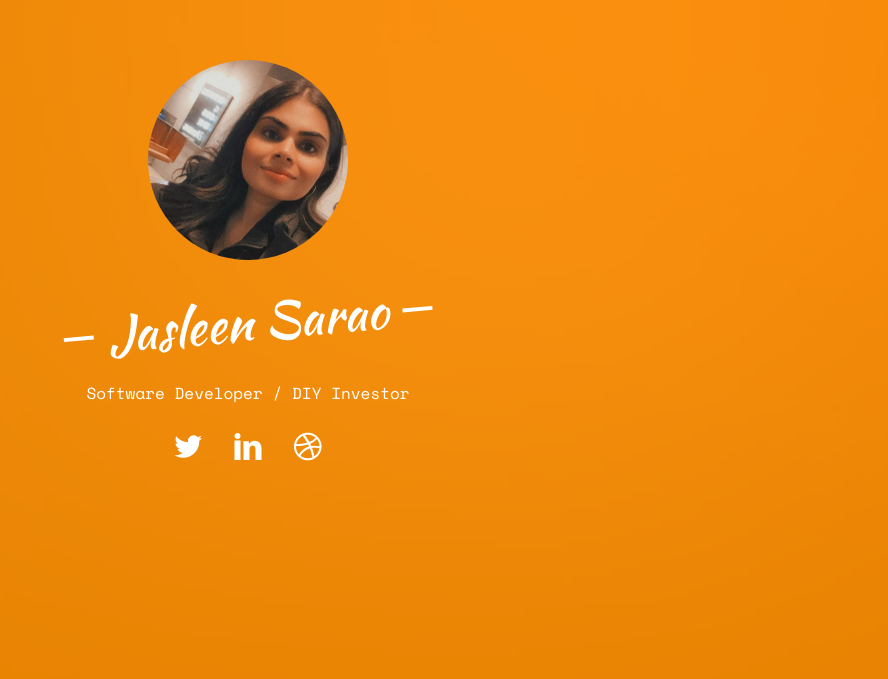
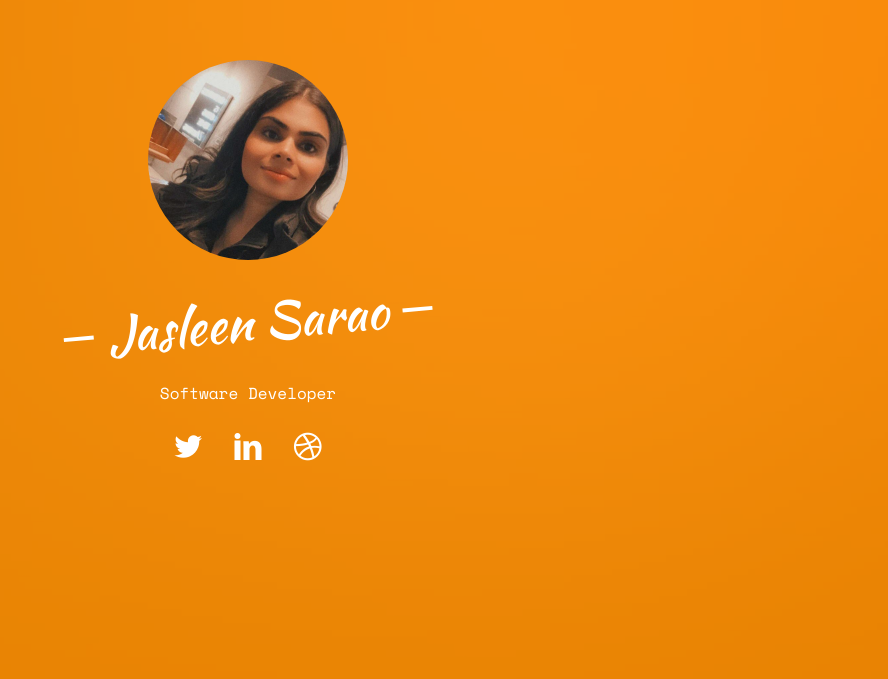
Before and after one commit to hsarao/hsarao.github.io, a plain HTML site: page index.html in a window 1280 px wide. Shown: the part 121-800 px from the top of the page, without its empty margins (392-1280 px from the left). Drawn offline with nearby package versions, Linux system fonts and the light colour scheme; some packages are replaced by stand-ins of ours; no server answers; files whose address does not match are found by name.

Commit message:
Update index.html

```diff
--- a/index.html
+++ b/index.html
@@ -69,7 +69,7 @@
 						<div class="display-tc js-fullheight animate-box" data-animate-effect="fadeIn">
 							<div class="profile-thumb" style="background: url(images/jasleen.jpg);"></div>
 							<h1><span>Jasleen Sarao</span></h1>
-							<h3><span>Software Developer / DIY Investor</span></h3>
+							<h3><span>Software Developer</span></h3>
 							<p>
 								<ul class="fh5co-social-icons">
 									<li><a href="https://twitter.com/jasleensran18"><i class="icon-twitter2"></i></a></li>
```
